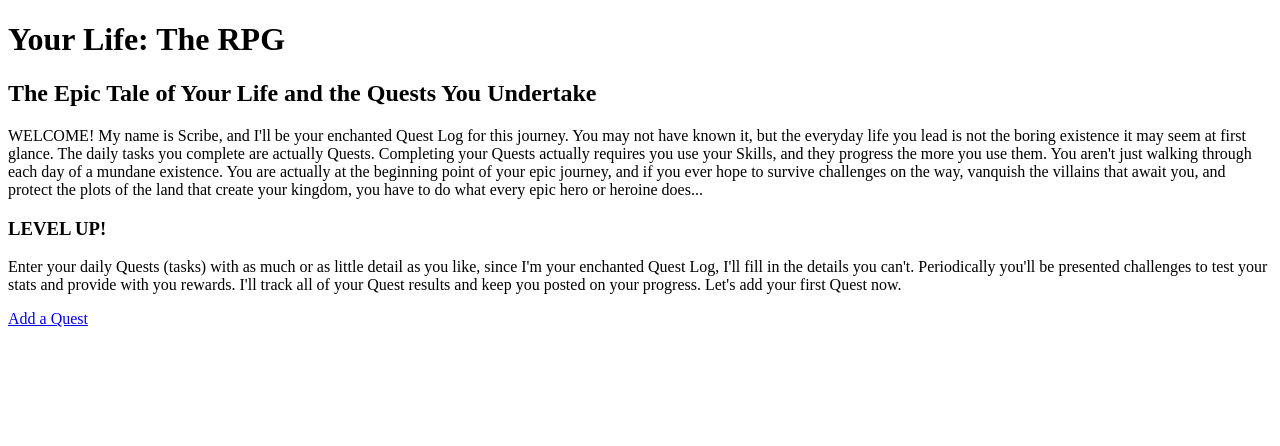
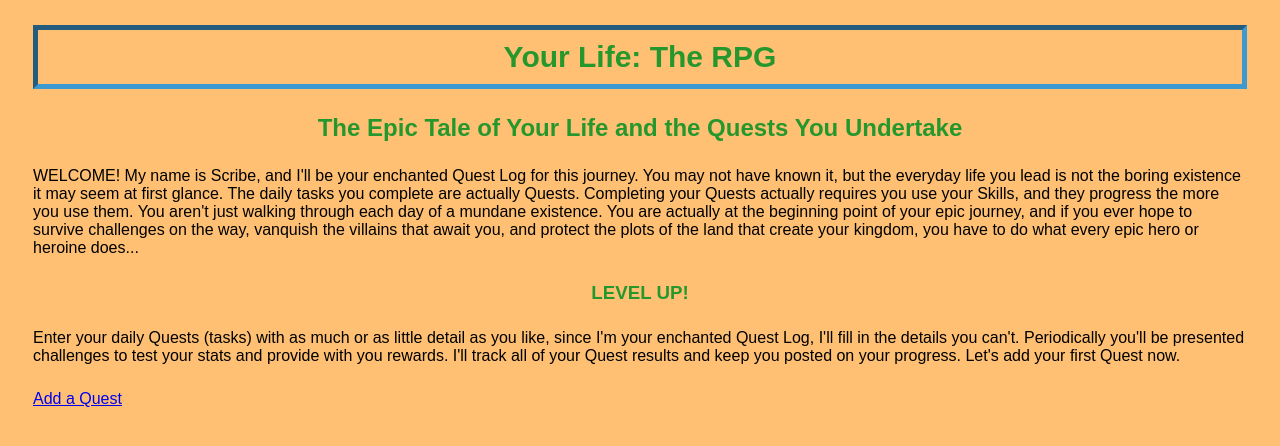
Before and after one commit to SterlingPriceFS/mdv-projects, a plain HTML site: page VFW/Summers_Ryan_project1/index.html in a window 1280 px wide. Drawn offline with Linux system fonts and the light colour scheme.

Commit message:
Style started

```diff
--- a/VFW/Summers_Ryan_project1/index.html
+++ b/VFW/Summers_Ryan_project1/index.html
@@ -13,6 +13,7 @@
 		<!-- allows browser to be scalable for iPhone -->
 		<meta name ="viewport" content = "user-scalable=no, width=device-width" />
 		<!-- Document Tite -->
+    	<link href="styles.css" rel="stylesheet" type="text/css" />
 		<title>Your Life: The RPG</title>
 	</head>
     <body>
@@ -21,14 +22,14 @@
 			<!-- Want some sort of css tag for H1 portion of hgroup, may be replaced by image -->
 		    <h1>Your Life: The RPG</h1>
 		    <!-- Emphasized but definitely a caption to the title -->
-		    <h2>The Epic Tale of Your Life and the Quests You Undertake</h2>
+		    <h2>The Epic Tale of Your Life and the <span>Quests</span> You Undertake</h2>
 	    </hgroup>
 	    <section>
 	    	<!-- span tag used to tag keywords to start building association -->
 		    <p>
 		    WELCOME! My name is Scribe, and I'll be your enchanted Quest Log for this journey. You may not have known it, but the everyday life you lead is not the boring existence it may seem at first glance. The daily tasks you complete are actually <span>Quests</span>. Completing your <span>Quests</span> actually requires you use your <span>Skills</span>, and they progress the more you use them. You aren't just walking through each day of a mundane existence. You are actually at the beginning point of your epic journey, and if you ever hope to survive  challenges on the way, vanquish the villains that await you, and protect the plots of the land that create your kingdom, you have to do what every epic hero or heroine does...
 		    </p>
-		    <h3>LEVEL UP!</h3>
+		    <hgroup><h3>LEVEL UP!</h3></hgroup>
 		    <p>
 		    Enter your daily <span>Quests</span> (tasks) with as much or as little detail as you like, since I'm your enchanted <scan>Quest Log</scan>, I'll fill in the details you can't.  Periodically you'll be presented challenges to test your stats and provide with you rewards. I'll track all of your Quest results and keep you posted on your progress. Let's add your first Quest now.
 		    </p>
--- /dev/null
+++ b/VFW/Summers_Ryan_project1/styles.css
@@ -0,0 +1,27 @@
+body {
+	background-color: #FFC073;
+	font-family: Arial;
+}
+/*
+previously created hgroup so I could assign generic heading styles to both
+leaving size and margins up to individual tags
+*/
+hgroup {
+	font-family: Arial, sans-serif;
+	font-weight: bold;
+	color: #26972D;
+	text-align: center;
+}
+
+h1 {
+	font-size: 30px;
+	padding: 10px;
+	border-style: inset;
+	border-width: 5px;
+	border-color: #3D9AD1;
+	margin: 25px;
+}
+
+p {
+	margin: 25px;
+}
```
Also changed, not shown: VFW/Summers_Ryan_project1/additem.html (+8 -5 lines).
